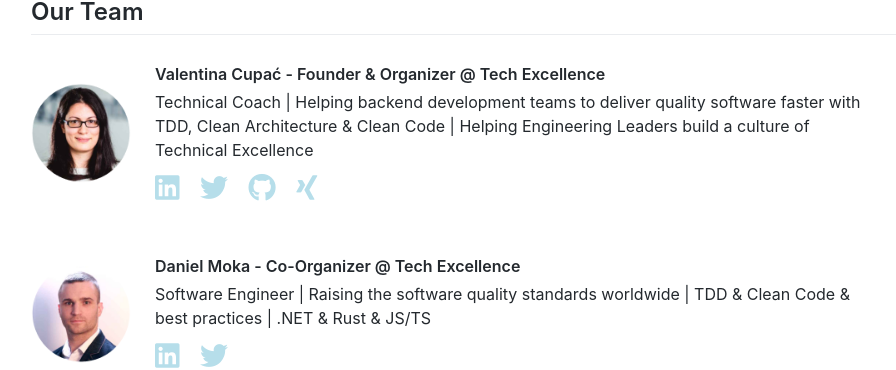
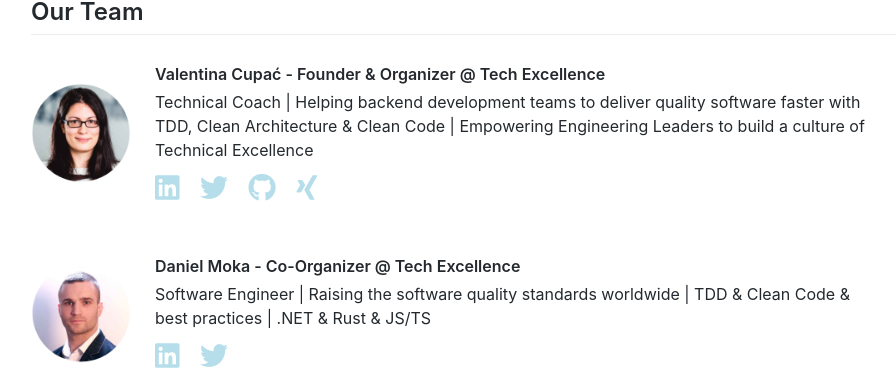
Before and after one commit to techexcellenceio/community, a Jekyll site: the page built from index.html, in a window 1280 px wide and 900 px high, scrolled down 3785 px. Shown: the part 168-538 px from the top of the window, without its empty margins (119-1015 px from the left). Built offline with Jekyll 4.4.1, drawn with Linux system fonts in a browser that asks for light colours; nearby versions of some CDN libraries; comment, search, counter and statistics services are not loaded.

Commit message:
Update organizers.html

```diff
--- a/_includes/organizers.html
+++ b/_includes/organizers.html
@@ -20,7 +20,7 @@
         <p class="p-title">Valentina Cupać - Founder & Organizer @ Tech Excellence</p>
         <p class="p-about">
             Technical Coach | Helping backend development teams to deliver quality software faster with TDD, Clean Architecture & Clean Code |
-            Helping Engineering Leaders build a culture of Technical Excellence
+            Empowering Engineering Leaders to build a culture of Technical Excellence
             <!-- I help Tech Founders and Engineering Leaders deliver quality software faster. -->
             <!-- Technical Coach | Helping backend development teams to deliver quality software faster with TDD, Clean Architecture & Clean Code -->
         </p>
```
